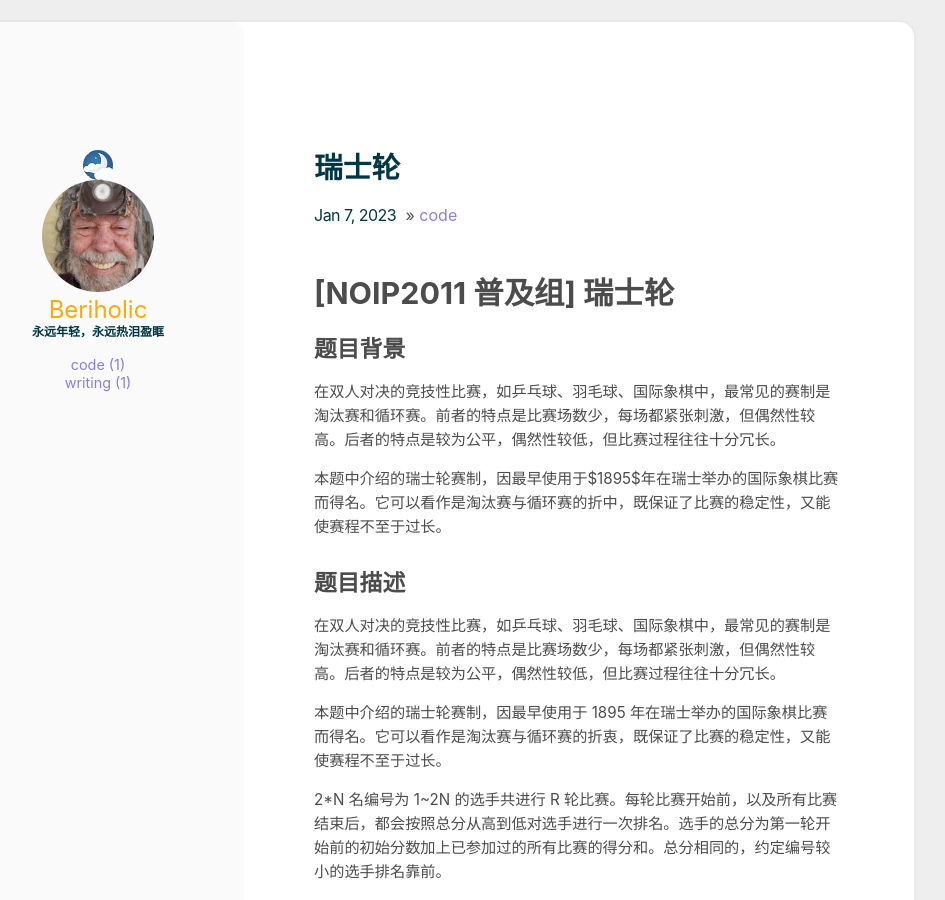
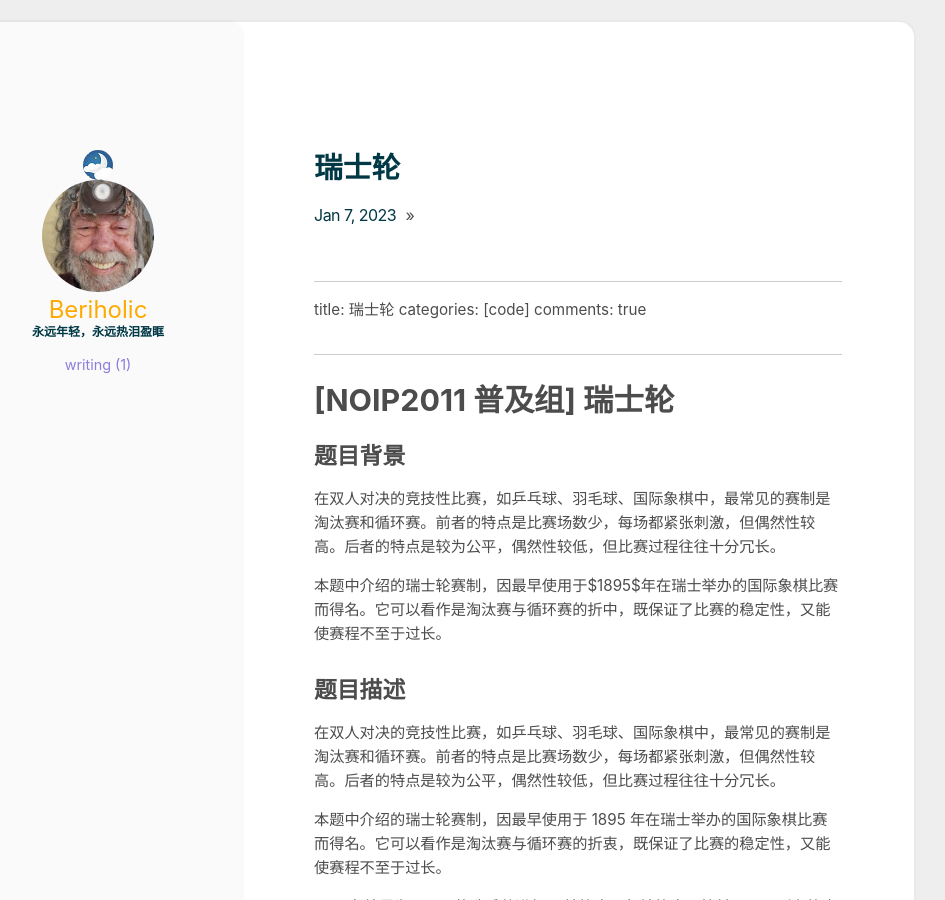
Before and after one commit to Beriholic/beriholic.github.io, a Jekyll site: the page built from _posts/2023-1-7-瑞士轮.md, in a window 1280 px wide and 900 px high. Shown: the whole window, without its empty margins (206-1151 px from the left). Built offline with Jekyll 4.4.1, drawn with Linux system fonts in a browser that asks for light colours.

Commit message:
Update 2023-1-7-瑞士轮.md

```diff
--- a/_posts/2023-1-7-瑞士轮.md
+++ b/_posts/2023-1-7-瑞士轮.md
@@ -1,10 +1,10 @@
----
+***
 
 title: 瑞士轮
-categories: [code]
+categories: \[code]
 comments: true
 
----
+***
 
 # \[NOIP2011 普及组] 瑞士轮
 
@@ -40,13 +40,13 @@ comments: true
 
 ### 样例输入 #1
 
-        2 4 2
-        7 6 6 7
-        10 5 20 15
+    2 4 2
+    7 6 6 7
+    10 5 20 15
 
 ### 样例输出 #1
 
-        1
+    1
 
 ## 提示
 
```
